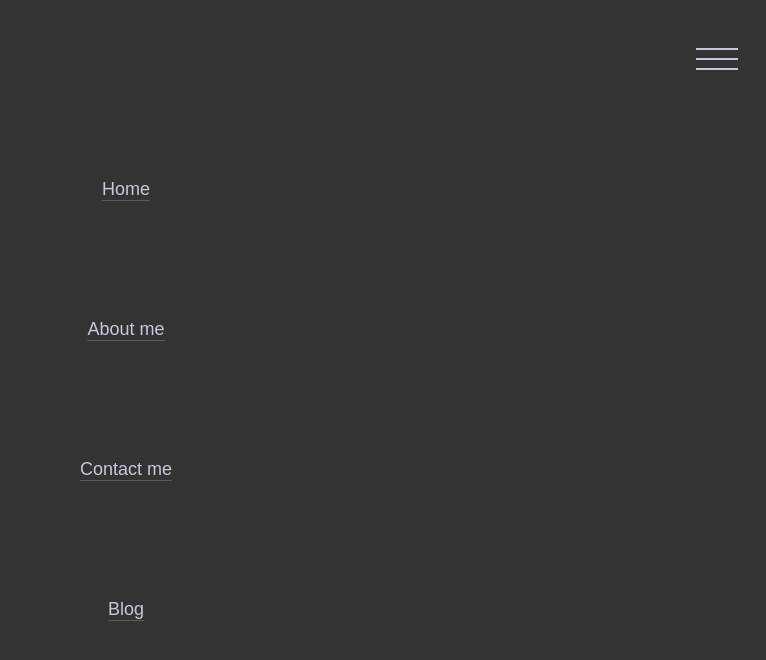
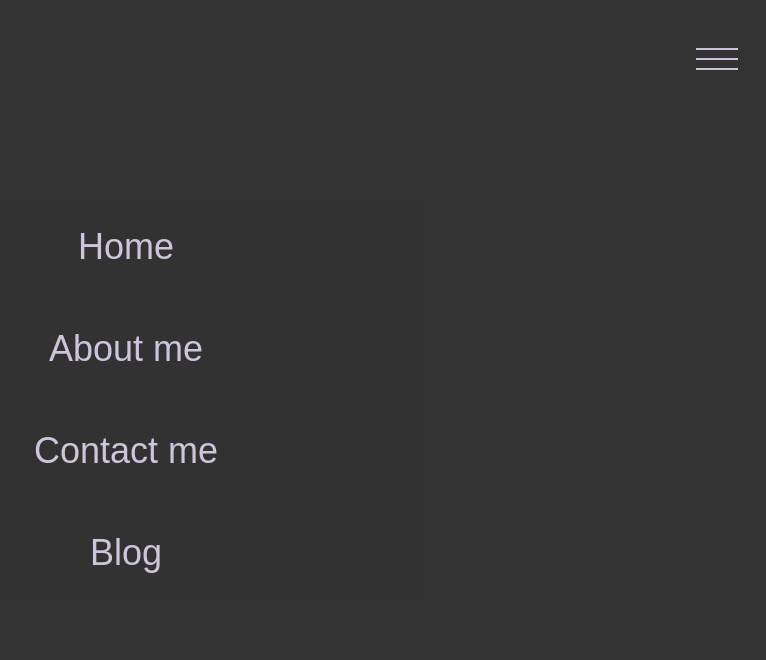
Before and after one commit to dzsi1994/portfolio_new, a Nuxt app: page /blog in a window 1280 px wide. Both pictures are taken after a click on the element 1231 px from the left and 59 px from the top of the page. Shown: the top 660 px of the page, without its empty margins (514-1280 px from the left). Built offline with nearby package versions, Linux system fonts and the light colour scheme.

Commit message:
advance with menu animations

```diff
--- a/assets/styles/_general.scss
+++ b/assets/styles/_general.scss
@@ -50,8 +50,6 @@ a {
   cursor: pointer;
   color: unset;
   text-decoration: none;
-
-
   &:hover {
     background: -webkit-gradient(linear, left top, right top, from(#5be1bd), to(#5be190));
     background: linear-gradient(to right, #5be1bd, #5be190);
--- a/layouts/partials/footer.vue
+++ b/layouts/partials/footer.vue
@@ -1,9 +1,10 @@
 <template>
   <footer class="container">
-    © 2019 Copyright Gergő Nagy. All rights reserved. This site is built with Vue.js +
+    <p class="copyright">© 2019 Copyright Gergo Nagy. All rights reserved.</p>
+    <p class="details">This site is built with Vue.js +
     <a>Nuxt.js</a> and hosted on
     Netlify. The source code is hosted on
-    <a>Github</a>.
+    <a>Github</a>.</p>
   </footer>
 </template>
 
@@ -15,5 +16,13 @@ export default {}
 
 footer {
   padding: 60px 0;
+  text-align: center;
+}
+.copyright {
+  font-weight: 700;
+}
+.details {
+  font-size: 0.75em;
+  font-weight: 400;
 }
 </style>
--- a/layouts/partials/navbar.vue
+++ b/layouts/partials/navbar.vue
@@ -11,10 +11,12 @@
       </div>
     </header>
     <div class="homepage__overlay" v-bind:class="{ open: isNavOpened }">
+    <nav style="width: 100%;">
       <span @click="isNavOpened = ! isNavOpened"><nuxt-link to="/">Home</nuxt-link></span>
       <span @click="isNavOpened = ! isNavOpened"><nuxt-link to="/about">About me</nuxt-link></span>
       <span @click="isNavOpened = ! isNavOpened"><nuxt-link to="/contact">Contact me</nuxt-link></span>
       <span @click="isNavOpened = ! isNavOpened"><nuxt-link to="/blog">Blog</nuxt-link></span>
+      </nav>
     </div>
   </div>
 </template>
@@ -135,13 +137,56 @@ export default {
       width: 90%;
       max-width: 600px;
       margin: 0 auto;
-      height: 140px;
       display: flex;
       align-items: center;
       justify-content: center;
       -webkit-transition: -webkit-transform 0.3s cubic-bezier(0.3, 0, 0, 1);
       transition: transform 0.3s cubic-bezier(0.3, 0, 0, 1);
+      font-size: 2em;
+      background-color: rgba(0,0,0,.02);
+      position: relative;
+      padding: 30px 0;
+      &:before, &:after {
+        content: " ";
+        opacity: 0;
+        height: 75%;
+        width: 100%;
+        left: 0;
+        position: absolute;
+        -moz-transition: -moz-transform .4s cubic-bezier(.65,.15,0,1);
+        -o-transition: -o-transform .4s cubic-bezier(.65,.15,0,1);
+        -webkit-transition: -webkit-transform .4s cubic-bezier(.65,.15,0,1);
+        transition: transform .4s cubic-bezier(.65,.15,0,1);
+      }
+      &:before {
+            top: 0;
+           -moz-transform: translate3d(-100%,0,0);
+           -ms-transform: translate3d(-100%,0,0);
+           -webkit-transform: translate3d(-100%,0,0);
+           transform: translate3d(-100%,0,0);
+           background-color: #2e2e2e;
+           z-index: -1;
+      }
+      &:after {
+        bottom: 0;
+        -moz-transform: translate3d(100%,0,0);
+        -ms-transform: translate3d(100%,0,0);
+        -webkit-transform: translate3d(100%,0,0);
+        transform: translate3d(100%,0,0);
+        -moz-transition-delay: 125ms;
+        -o-transition-delay: 125ms;
+        -webkit-transition-delay: 125ms;
+        transition-delay: 125ms;
+        background-color: #2d2d2d;
+        z-index: -2;
+      }
+      &:hover {
+        &:after, &:before {
+        opacity: 1;
+        transform: translate3d(0,0,0);
 
+        }
+      }
       &:nth-of-type(1) {
         -webkit-transition-delay: 0.36s;
         transition-delay: 0.36s;
@@ -160,6 +205,9 @@ export default {
       &:nth-of-type(4) {
         -webkit-transition-delay: 0.65s;
         transition-delay: 0.65s;
+      }
+      a {
+        border-bottom: none;
       }
     }
 
--- /dev/null
+++ b/pages/blog.vue
@@ -0,0 +1,24 @@
+<template>
+  <div class="container">
+    <h1>Front-End Development & Consulting</h1>I’m a freelance front-end UI developer and trainer specializing in responsive Web design, modern CSS, progressive
+    enhancement, and accessibility. I work with my clients to create interfaces and design systems that work for
+    everyone, and that are optimized for accessibility and speed. Find out more about my work or hire me.
+  </div>
+</template>
+
+<script>
+export default {
+  head() {
+    return {
+      title: 'Blog',
+      meta: [
+        { name: 'description', content: 'This my about description' },
+        { name: 'keywords', content: 'frontend, freelance' }
+      ]
+    }
+  }
+}
+</script>
+
+<style>
+</style>
```
